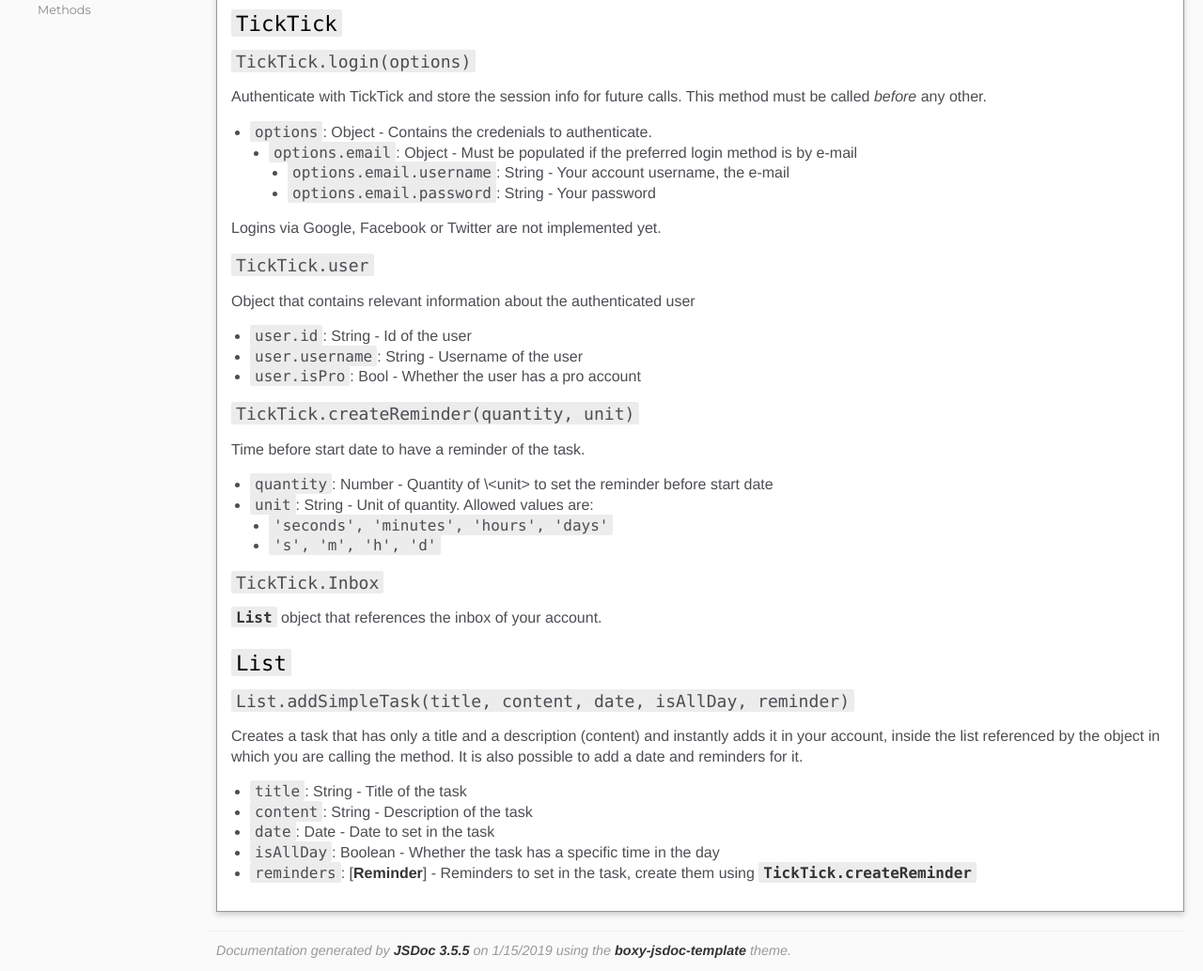
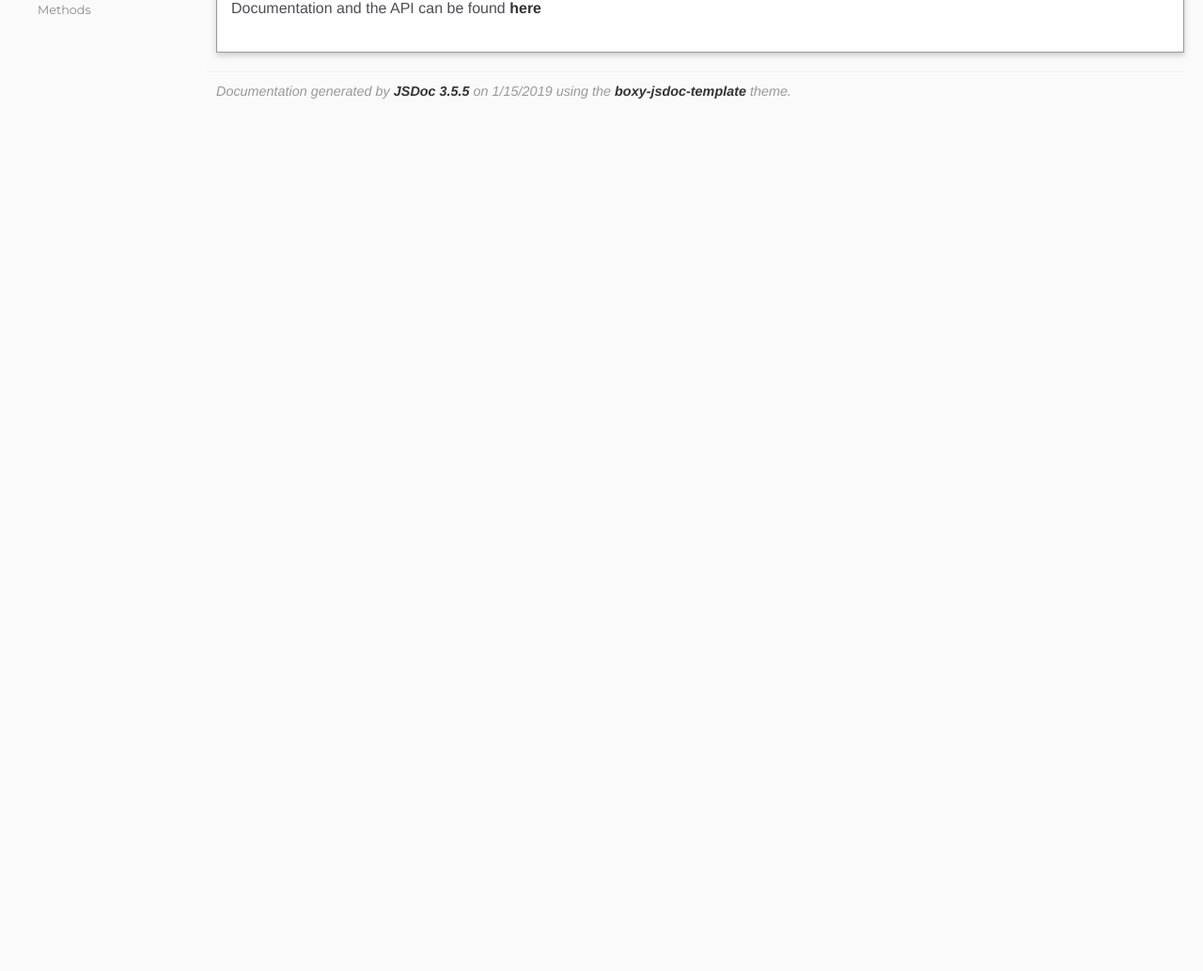
Before and after one commit to mikaelmello/ticktick-wrapper, a website: page docs/index.html in a window 1280 px wide. Shown: the part 785-1819 px from the top of the page at 94% size. After the commit the page ends 904 px from the top, so only its background shows below. Drawn offline with Linux system fonts and the light colour scheme.

Commit message:
readme: remove api since it is already in docs

```diff
--- a/docs/index.html
+++ b/docs/index.html
@@ -63,42 +63,7 @@
   await ticktick.Inbox.addSimpleTask(title, description);
 };
 
-main();</code></pre><h2>API</h2><h3><code>TickTick</code></h3><h4><code>TickTick.login(options)</code></h4><p>Authenticate with TickTick and store the session info for future calls. This method must be called <em>before</em> any other.</p>
-<ul>
-<li><code>options</code>: Object - Contains the credenials to authenticate.<ul>
-<li><code>options.email</code>: Object - Must be populated if the preferred login method is by e-mail<ul>
-<li><code>options.email.username</code>: String - Your account username, the e-mail</li>
-<li><code>options.email.password</code>: String - Your password</li>
-</ul>
-</li>
-</ul>
-</li>
-</ul>
-<p>Logins via Google, Facebook or Twitter are not implemented yet.</p>
-<h4><code>TickTick.user</code></h4><p>Object that contains relevant information about the authenticated user</p>
-<ul>
-<li><code>user.id</code>: String - Id of the user</li>
-<li><code>user.username</code>: String - Username of the user</li>
-<li><code>user.isPro</code>: Bool - Whether the user has a pro account</li>
-</ul>
-<h4><code>TickTick.createReminder(quantity, unit)</code></h4><p>Time before start date to have a reminder of the task.</p>
-<ul>
-<li><code>quantity</code>: Number - Quantity of \&lt;unit> to set the reminder before start date</li>
-<li><code>unit</code>: String - Unit of quantity. Allowed values are:<ul>
-<li><code>'seconds', 'minutes', 'hours', 'days'</code></li>
-<li><code>'s', 'm', 'h', 'd'</code></li>
-</ul>
-</li>
-</ul>
-<h4><code>TickTick.Inbox</code></h4><p><a href="#list"><code>List</code></a> object that references the inbox of your account.</p>
-<h3><code>List</code></h3><h4><code>List.addSimpleTask(title, content, date, isAllDay, reminder)</code></h4><p>Creates a task that has only a title and a description (content) and instantly adds it in your account, inside the list referenced by the object in which you are calling the method. It is also possible to add a date and reminders for it.</p>
-<ul>
-<li><code>title</code>: String - Title of the task</li>
-<li><code>content</code>: String - Description of the task</li>
-<li><code>date</code>: Date - Date to set in the task</li>
-<li><code>isAllDay</code>: Boolean - Whether the task has a specific time in the day</li>
-<li><code>reminders</code>: [<a href="#reminder">Reminder</a>] - Reminders to set in the task, create them using <a href="#ticktickcreatereminderquantityunit"><code>TickTick.createReminder</code></a></li>
-</ul></article>
+main();</code></pre><h3>Documentation</h3><p>Documentation and the API can be found <a href="https://mikaelmello.github.io/ticktick-wrapper">here</a></p></article>
     </section>
 
 
```
Also changed, not shown: README.md.
